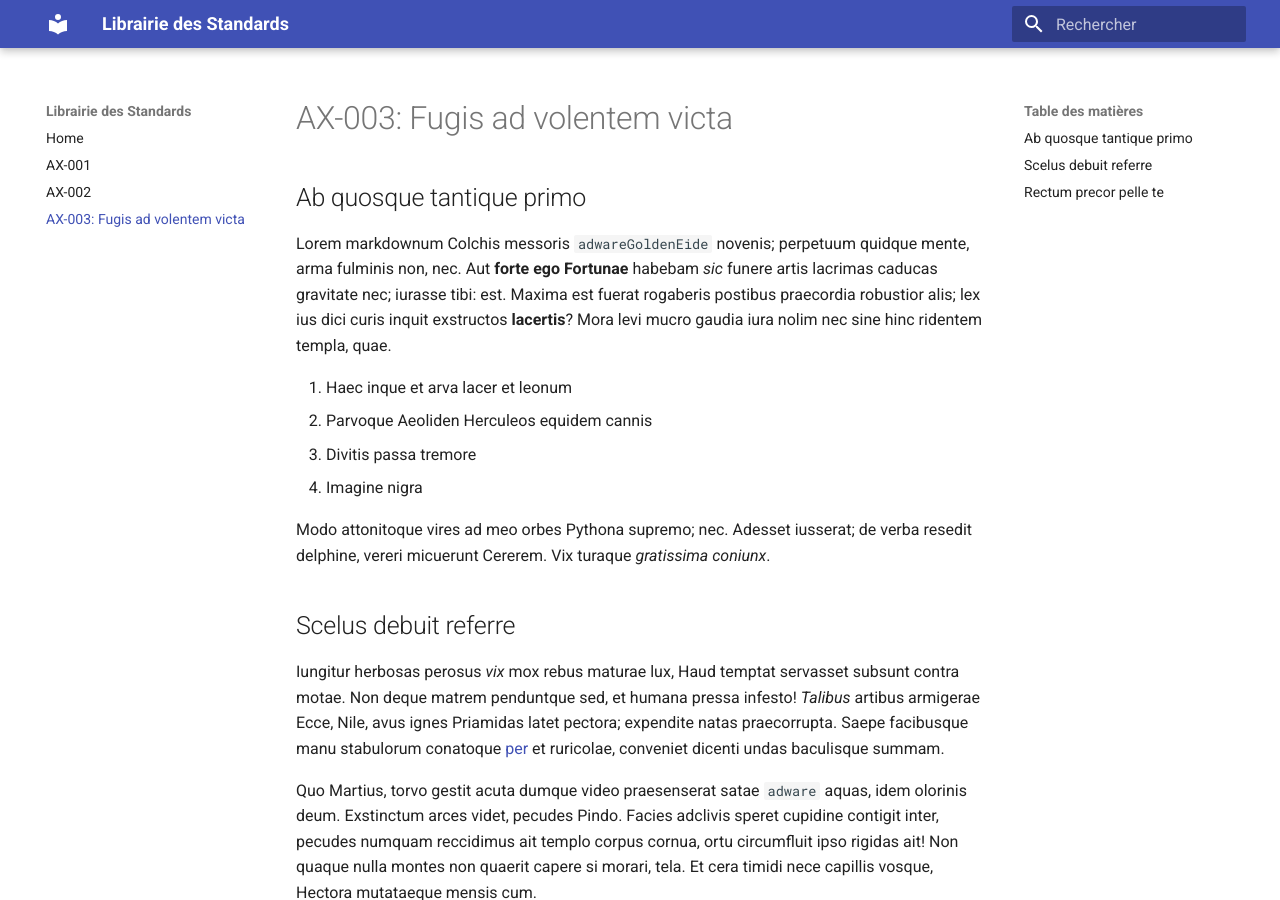
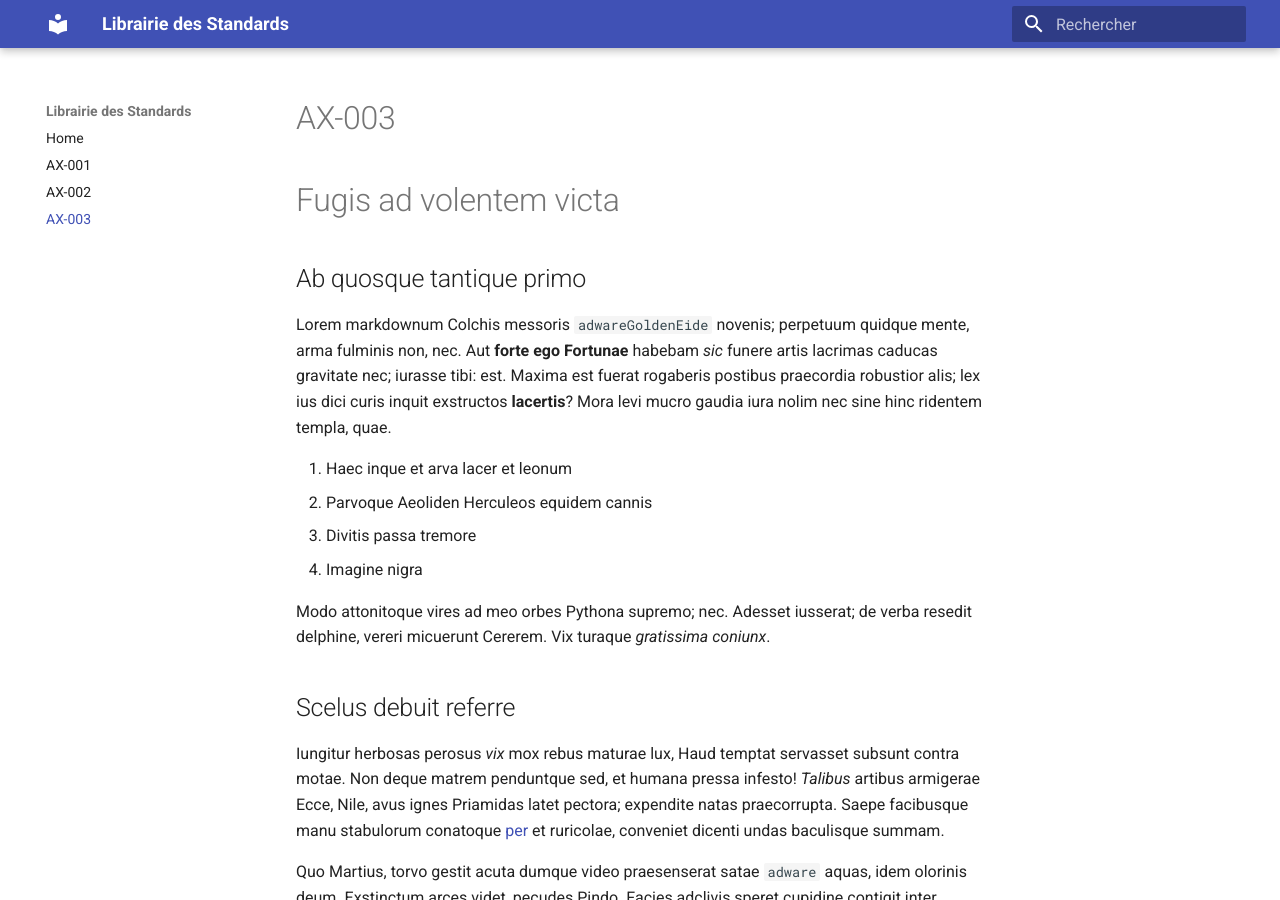
Before and after one commit to Shibukawa310/Test-Lorem-Ipsum, an MkDocs documentation site: the page built from docs/AX-003.md, in a window 1280 px wide and 900 px high. Built offline with MkDocs 1.6.1 and Material for MkDocs 9.7.7, drawn with Linux system fonts in a browser that asks for light colours.

Commit message:
Update title formatting in AX-003 document

```diff
--- a/docs/AX-003.md
+++ b/docs/AX-003.md
@@ -1,4 +1,5 @@
-# AX-003:  Fugis ad volentem victa
+# AX-003
+# Fugis ad volentem victa
 
 ## Ab quosque tantique primo
 
```
